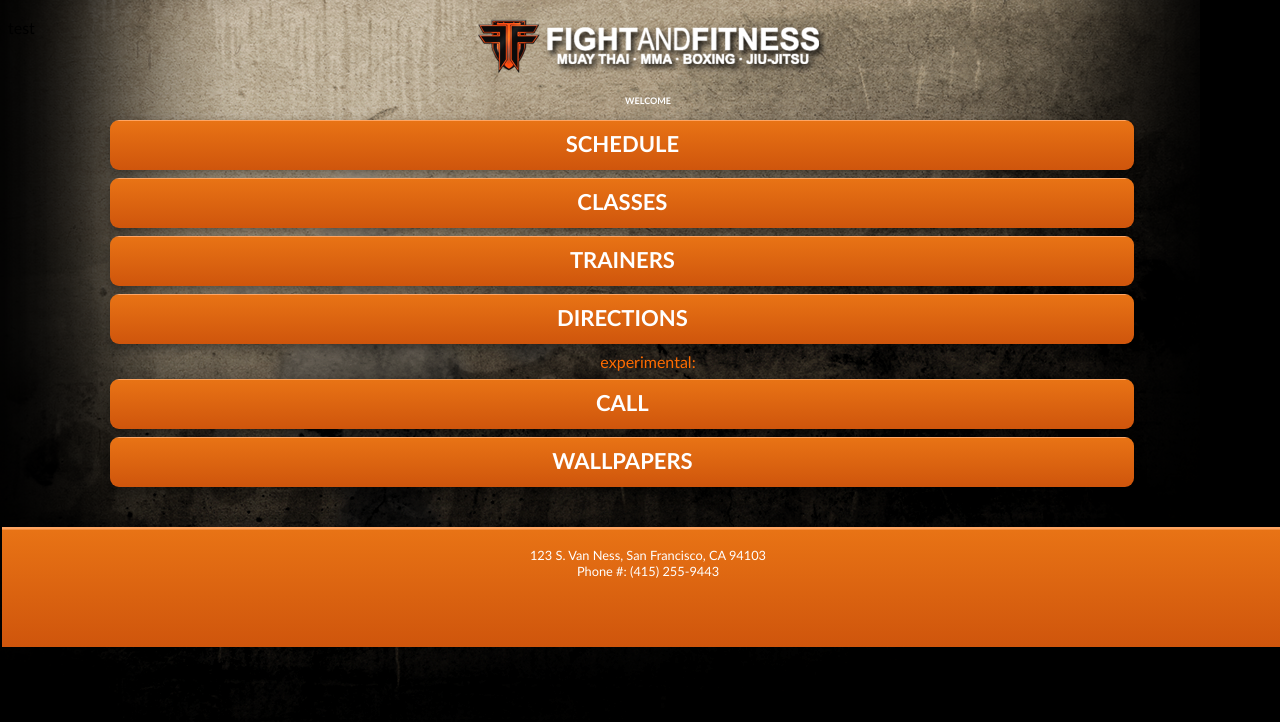
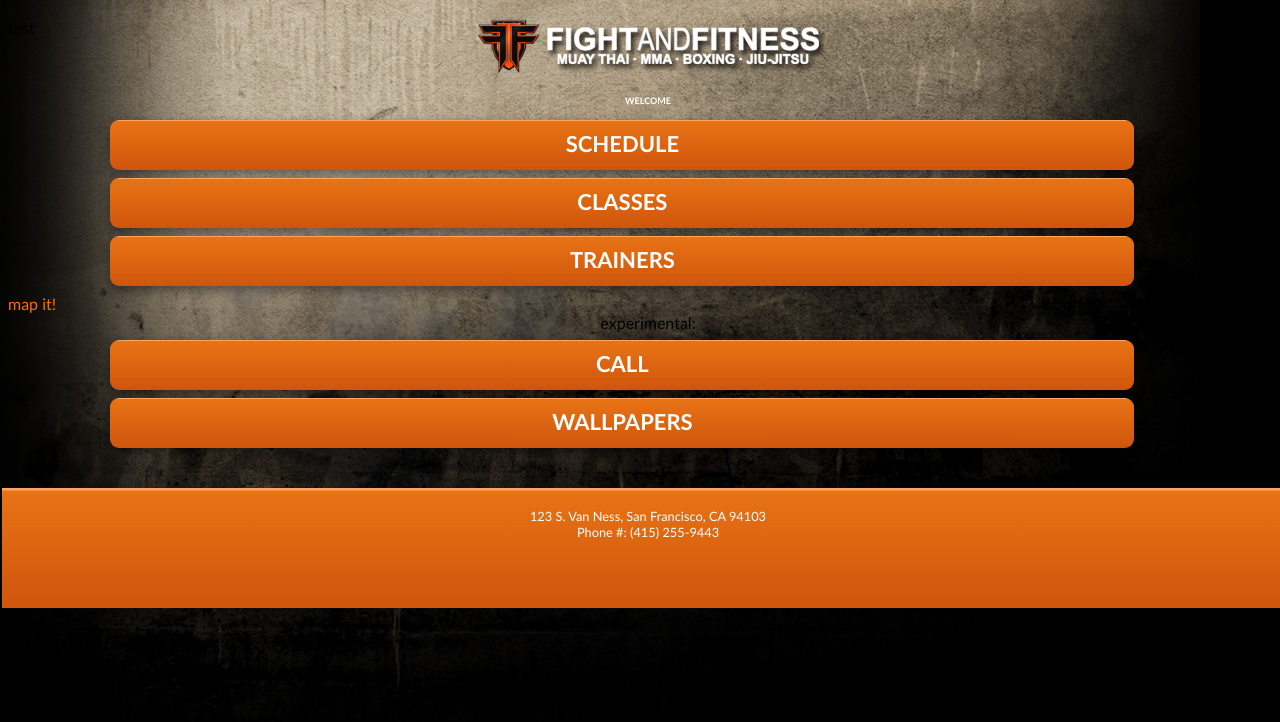
Before and after one commit to lielasus/FNF, a plain HTML site: page www/index.html in a window 1280 px wide. Drawn offline with Linux system fonts and the light colour scheme.

Commit message:
Map It added to Main Menu
'Map It' option added to main menu.  This option allows the user to
launch a google map showing the gyms location.

```diff
--- a/www/index.html
+++ b/www/index.html
@@ -26,7 +26,7 @@
 
 <a href="Trainers.html"><div id="schedulebtn">trainers</div>
 
-<a href="Directions.html"><div id="schedulebtn">directions</div>
+<a href="http://goo.gl/maps/1gCnk" target="_blank">map it!</a>
 
 <center> experimental: </center>
 
```
